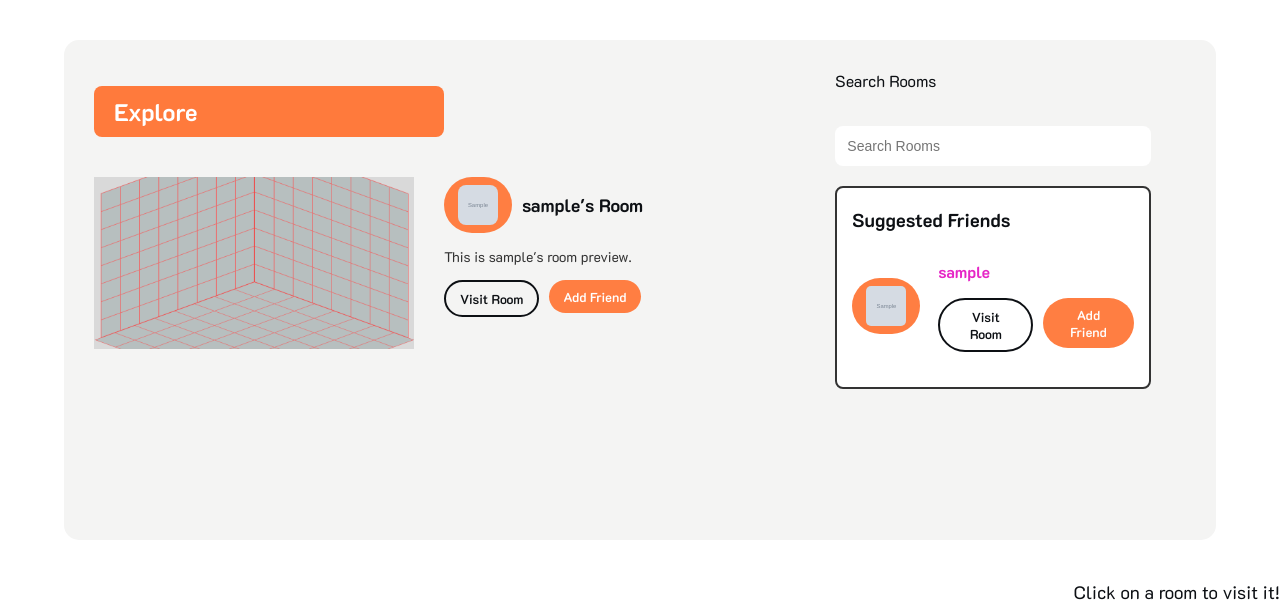
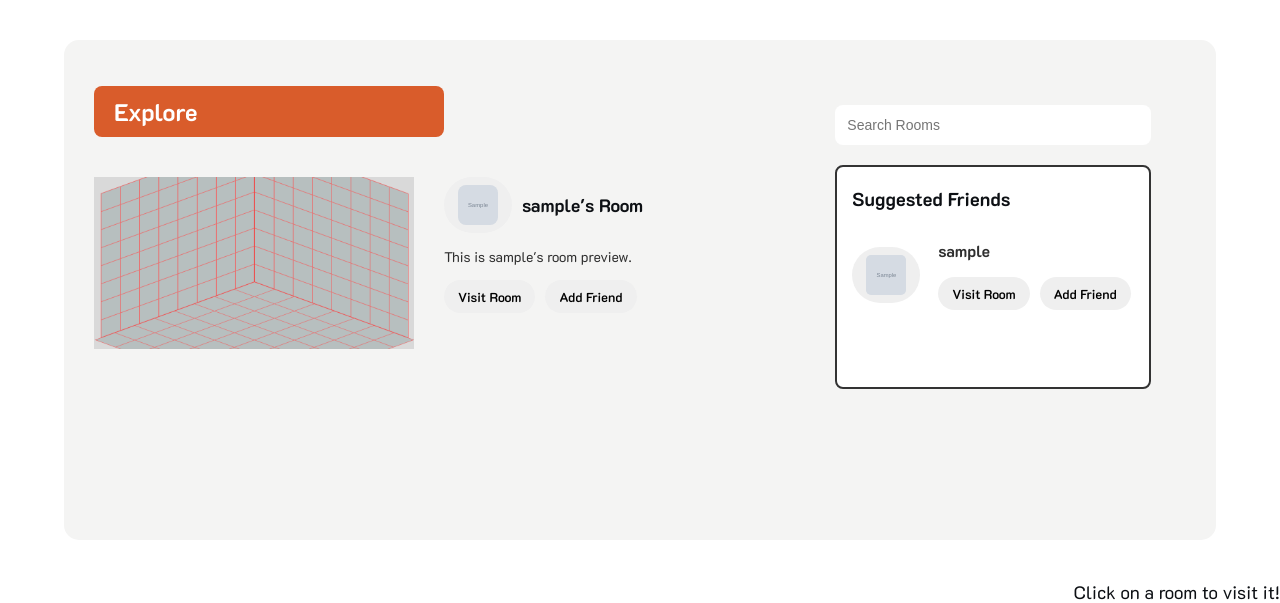
Before and after one commit to dvil-git03/SoftwareSnakes-10-project-CSCE3444, a Django app: template users/templates/explore.html in a window 1280 px wide. Shown: the part 74-677 px from the top of the page. Run offline with Django 5.2, Linux system fonts and the light colour scheme; the template is opened without the code that fills it: values that come from a table or form of the project are taken from there, others are empty; tables that the repository leaves empty hold one stand-in row (values such as "Sample post"); grey boxes marked "Sample" are stand-in pictures.

Commit message:
Update colors and styles for explore.html

```diff
--- a/static/css/main.css
+++ b/static/css/main.css
@@ -223,8 +223,8 @@
 }
 
 .explore-header {
-    background: #ff7a3c;
-    color: white;
+    background: #d95c2b;
+    color: #ffffff;
     padding: 10px 20px;
     font-size: 24px;
     font-weight: bold;
@@ -260,12 +260,12 @@
 
 .explore-room-text h3 {
     margin: 0;
-    color: var(--primary-orange);
+    color: #C24D1F;
 }
 
 .explore-room-text p {
     font-size: 14px;
-    color: #333
+    color: #2f2f2f;
 }
 
 .explore-right {
@@ -309,7 +309,7 @@
 }
 
 .explore-account-info b {
-    color: var(--primary-purple);
+    color: #2f2f2f;
 }
 
 .explore-footer {
@@ -926,24 +926,27 @@
     font-size: 13px;
     font-weight: 600;
     transition: all 0.2s ease;
-    background: var(--primary-orange);
-    color: white;
+}
+
+.explore-main button.primary {
+    background: #d95c2b;
+    color: #ffffff;
 }
 
 .explore-main button:hover:not(:disabled) {
-    background: #e5672f;
+    background: #b84a21;
 }
 
 .explore-main button:disabled {
-    background: var(--mid-gray);
-    color: var(--dark-gray);
+    background: #d0d0d0;
+    color: #6a6a6a;
+    cursor: not-allowed;
 }
 
 
-button.secondary {
-    background: transparent;
-    border: 2px solid currentColor;
-    color: inherit;
+button.secondary:hover {
+    background: #2f2f2f;
+    color: #ffffff;
 }
 
 .explore-actions {
@@ -983,3 +986,15 @@
 .profile-save-button:hover {
     background: #7ed61f;
 }
+
+.sr-only {
+    position: absolute;
+    width: 1px;
+    height: 1px;
+    padding: 0;
+    margin: -1px;
+    overflow: hidden;
+    clip: rect(0, 0, 0, 0);
+    white-space: nowrap;
+    border: 0;
+}
```
